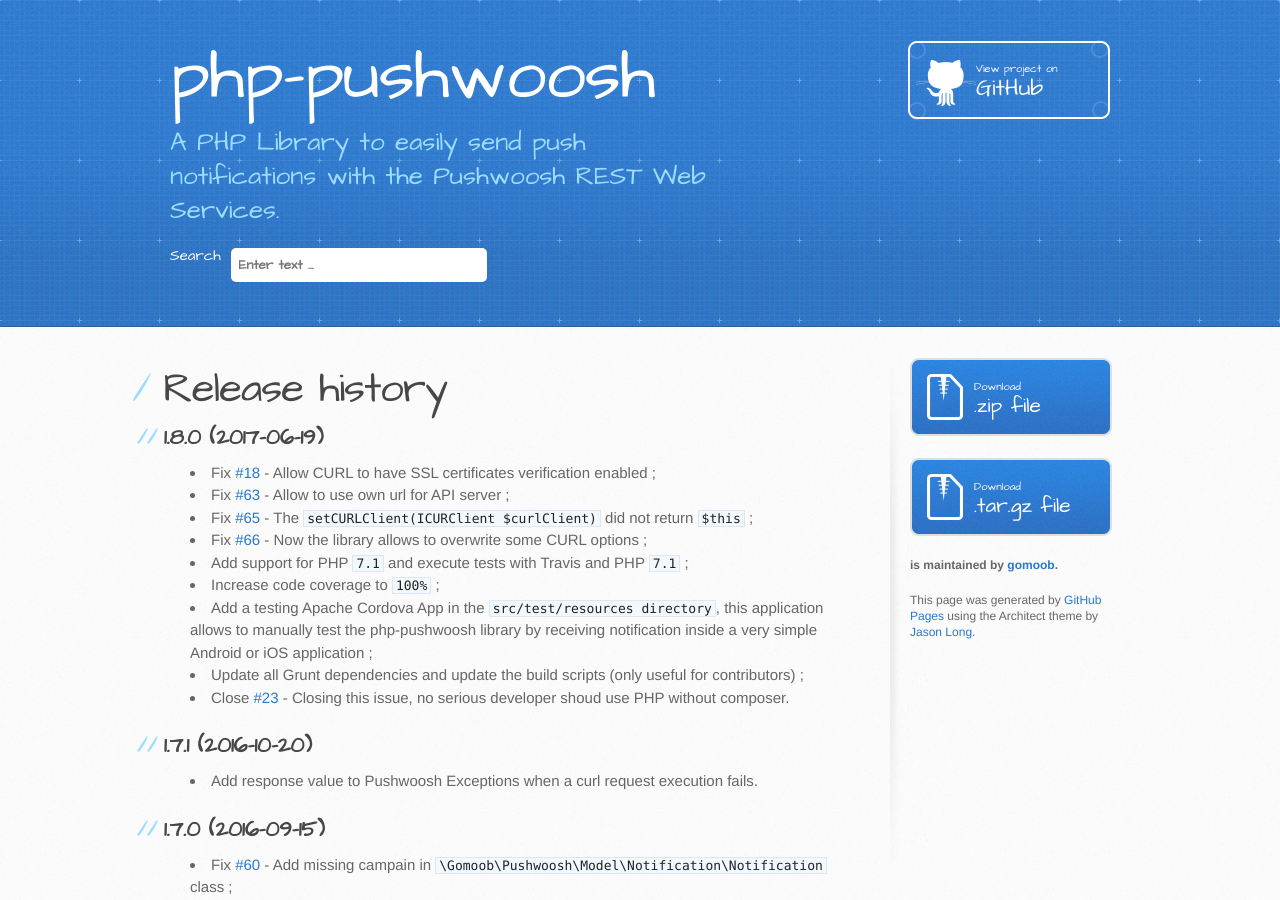
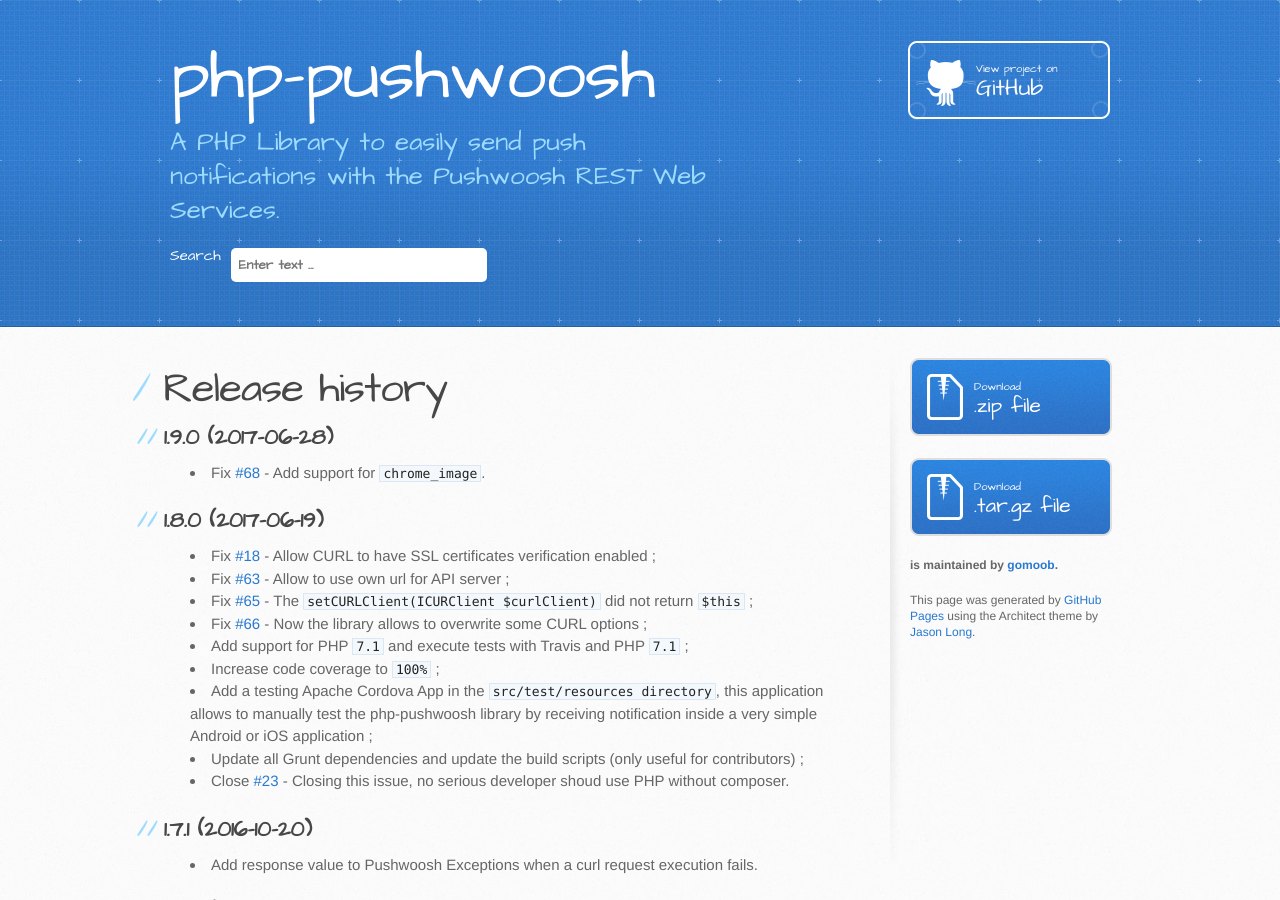
Before and after one commit to gomoob/php-pushwoosh, a Jekyll site: the page built from release-history.html, in a window 1280 px wide and 900 px high. Built offline with Jekyll 4.4.1, drawn with Linux system fonts in a browser that asks for light colours; comment, search, counter and statistics services are not loaded.

Commit message:
Update release history for version 1.9.0.

```diff
--- a/release-history.html
+++ b/release-history.html
@@ -4,6 +4,14 @@
 ---
 
 <h1>Release history</h1>
+
+<h2>1.9.0 (2017-06-28)</h2>
+<ul>
+    <li>
+        Fix <a href="https://github.com/gomoob/php-pushwoosh/pull/68">#68</a> - Add support for
+        <code>chrome_image</code>.
+    </li>
+</ul>
 
 <h2>1.8.0 (2017-06-19)</h2>
 <ul>
```
